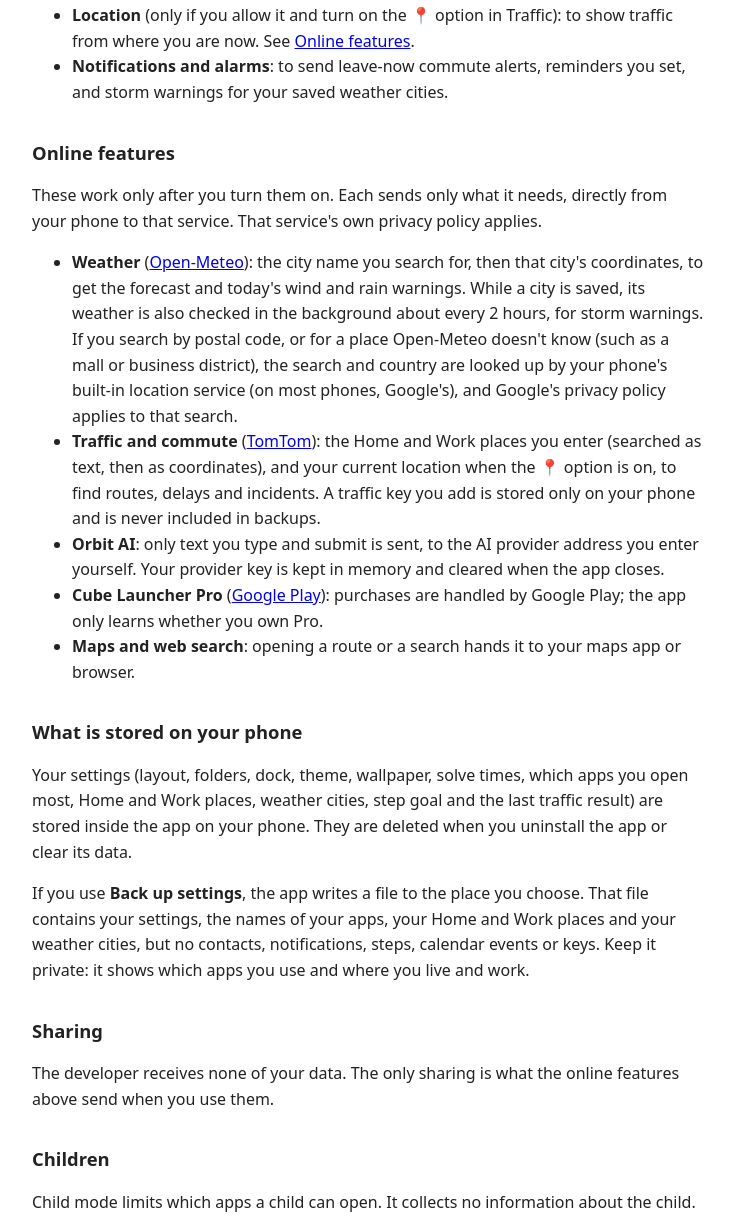
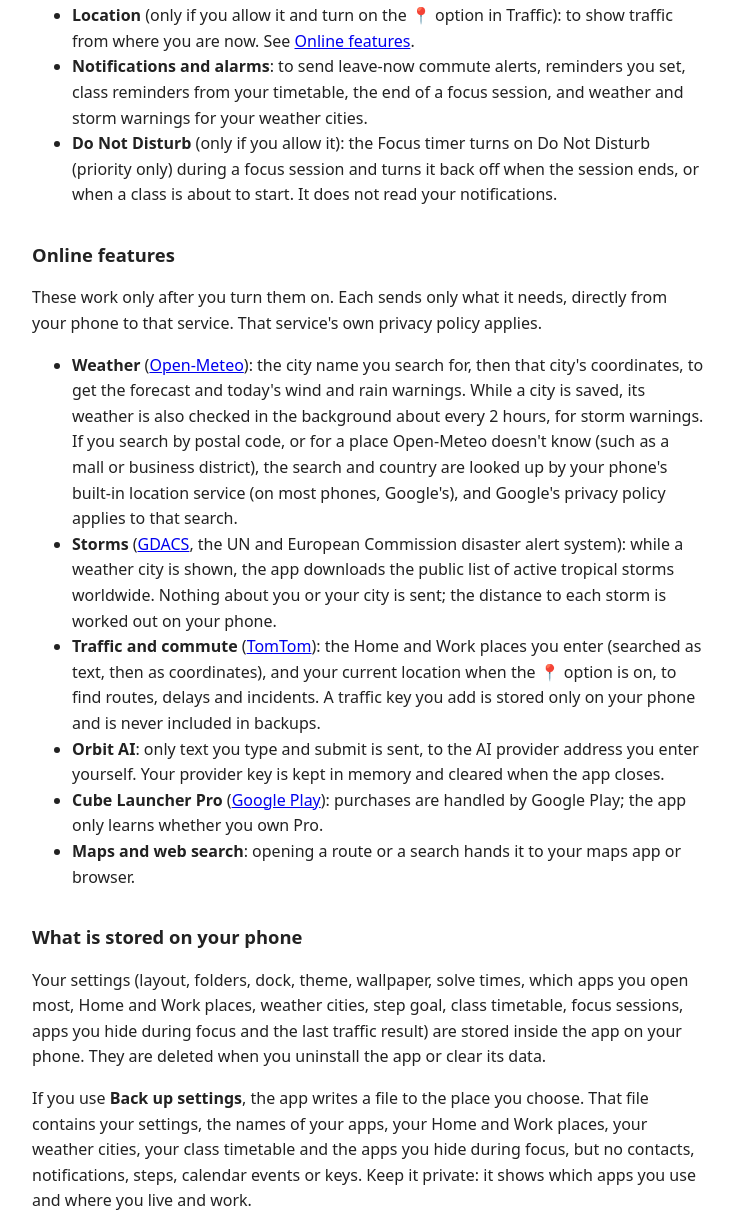
Before and after one commit to dionisioalob-a11y/cubelauncher-privacy, a plain HTML site: page index.html in a window 1280 px wide. Shown: the part 1076-2294 px from the top of the page, without its empty margins (272-1006 px from the left). Drawn offline with Linux system fonts and the light colour scheme.

Commit message:
Privacy policy: storms (GDACS), Do Not Disturb during focus, class reminders, timetable
Co-Authored-By: Claude Opus 5.5 <noreply@anthropic.com>

```diff
--- a/index.html
+++ b/index.html
@@ -12,7 +12,7 @@
 </head>
 <body>
 <h1>Cube Launcher Privacy Policy</h1>
-<p><em>Last updated: 26 November 2026</em></p>
+<p><em>Last updated: 27 November 2026</em></p>
 
 <p>Cube Launcher is a home screen app. <strong>It does not collect or sell any of your data, and the developer runs no server.</strong>
 It has no ads and no analytics. A few optional features you turn on send the data they need to an outside service, listed under
@@ -38,7 +38,10 @@ It has no ads and no analytics. A few optional features you turn on send the dat
     Step counts are read only, shown on your phone and never stored or sent. The app does not write to Health Connect.</li>
   <li><strong>App usage</strong> (only if you turn on Usage access): to show screen time on the Phone Status card. It stays on your phone.</li>
   <li><strong>Location</strong> (only if you allow it and turn on the 📍 option in Traffic): to show traffic from where you are now. See <a href="#online">Online features</a>.</li>
-  <li><strong>Notifications and alarms</strong>: to send leave-now commute alerts, reminders you set, and storm warnings for your saved weather cities.</li>
+  <li><strong>Notifications and alarms</strong>: to send leave-now commute alerts, reminders you set, class reminders from your timetable,
+    the end of a focus session, and weather and storm warnings for your weather cities.</li>
+  <li><strong>Do Not Disturb</strong> (only if you allow it): the Focus timer turns on Do Not Disturb (priority only) during a focus session
+    and turns it back off when the session ends, or when a class is about to start. It does not read your notifications.</li>
 </ul>
 
 <h2 id="online">Online features</h2>
@@ -46,6 +49,8 @@ It has no ads and no analytics. A few optional features you turn on send the dat
 <ul>
   <li><strong>Weather</strong> (<a href="https://open-meteo.com/en/terms">Open-Meteo</a>): the city name you search for, then that city's coordinates, to get the forecast and today's wind and rain warnings. While a city is saved, its weather is also checked in the background about every 2 hours, for storm warnings.
     If you search by postal code, or for a place Open-Meteo doesn't know (such as a mall or business district), the search and country are looked up by your phone's built-in location service (on most phones, Google's), and Google's privacy policy applies to that search.</li>
+  <li><strong>Storms</strong> (<a href="https://www.gdacs.org/About/termofuse.aspx">GDACS</a>, the UN and European Commission disaster alert system): while a weather city is shown,
+    the app downloads the public list of active tropical storms worldwide. Nothing about you or your city is sent; the distance to each storm is worked out on your phone.</li>
   <li><strong>Traffic and commute</strong> (<a href="https://www.tomtom.com/privacy/">TomTom</a>): the Home and Work places you enter (searched as text, then as coordinates),
     and your current location when the 📍 option is on, to find routes, delays and incidents. A traffic key you add is stored only on your phone and is never included in backups.</li>
   <li><strong>Orbit AI</strong>: only text you type and submit is sent, to the AI provider address you enter yourself. Your provider key is kept in memory and cleared when the app closes.</li>
@@ -55,9 +60,9 @@ It has no ads and no analytics. A few optional features you turn on send the dat
 
 <h2>What is stored on your phone</h2>
 <p>Your settings (layout, folders, dock, theme, wallpaper, solve times, which apps you open most, Home and Work places, weather cities,
-step goal and the last traffic result) are stored inside the app on your phone. They are deleted when you uninstall the app or clear its data.</p>
+step goal, class timetable, focus sessions, apps you hide during focus and the last traffic result) are stored inside the app on your phone. They are deleted when you uninstall the app or clear its data.</p>
 <p>If you use <strong>Back up settings</strong>, the app writes a file to the place you choose. That file contains your settings, the names
-of your apps, your Home and Work places and your weather cities, but no contacts, notifications, steps, calendar events or keys.
+of your apps, your Home and Work places, your weather cities, your class timetable and the apps you hide during focus, but no contacts, notifications, steps, calendar events or keys.
 Keep it private: it shows which apps you use and where you live and work.</p>
 
 <h2>Sharing</h2>
```
